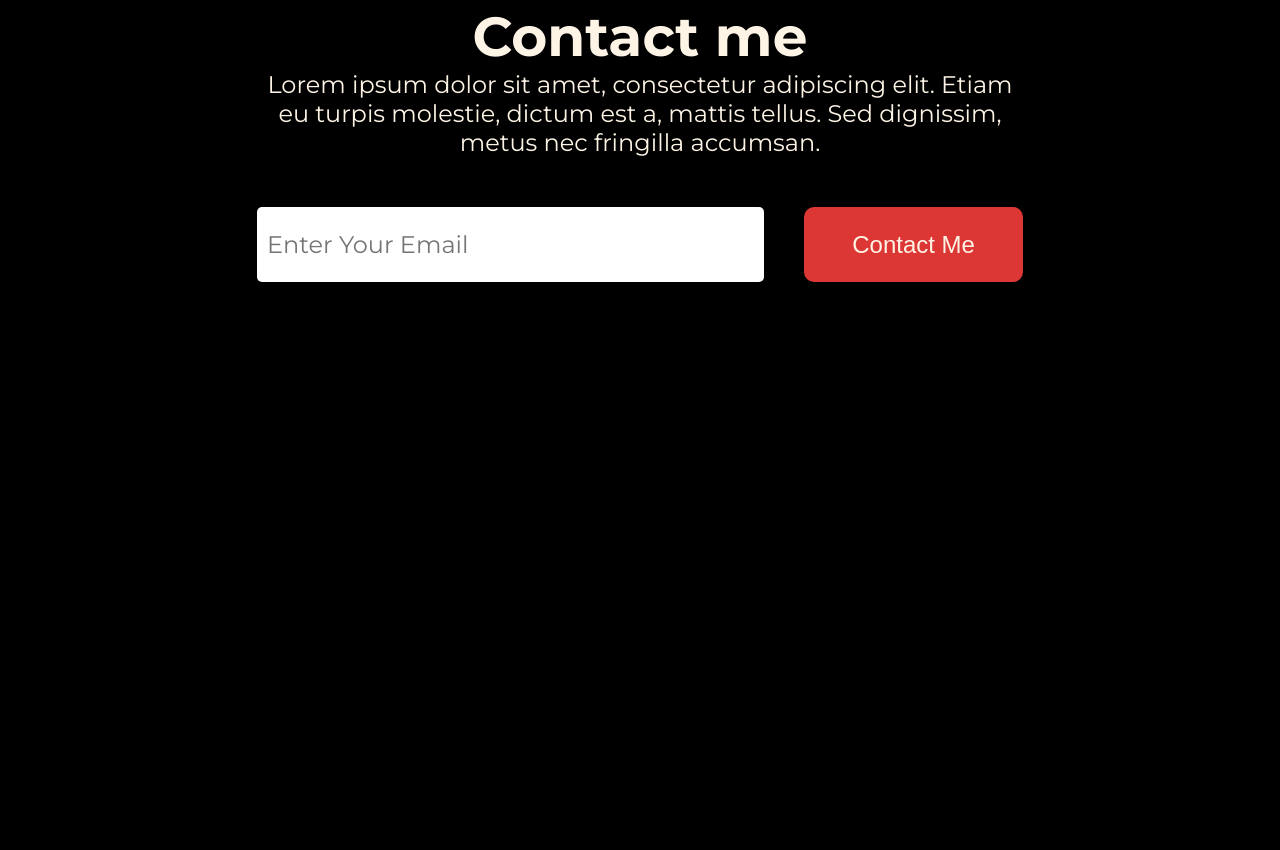
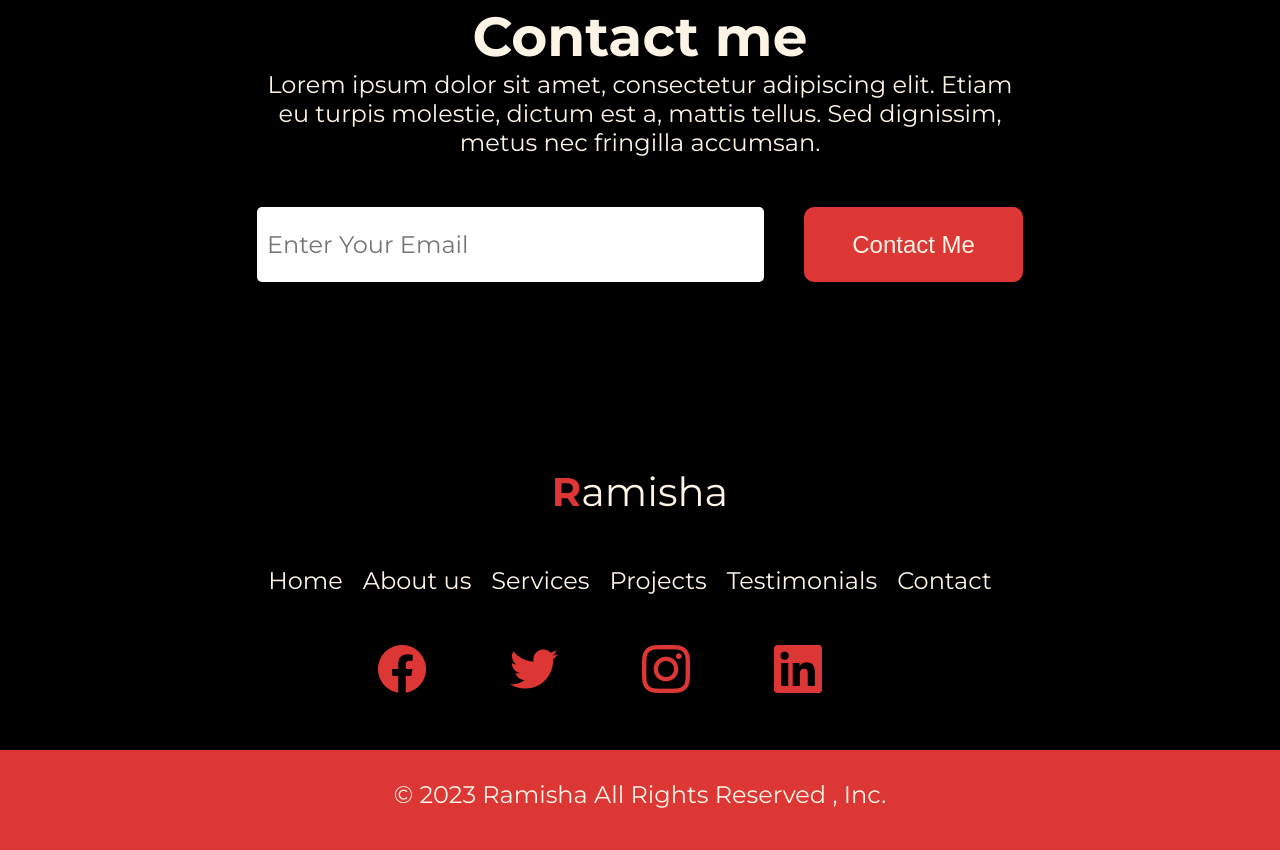
Before and after one commit to rezwanrahimr/Personal-Portfolio-Landing-Page-Design, a plain HTML site: page index.html in a window 1280 px wide. Shown: the part 4025-4875 px from the top of the page. Before the commit the page ends 4492 px from the top, so only its background shows below. Drawn offline with Linux system fonts and the light colour scheme.

Commit message:
footer section added

```diff
--- a/css/style.css
+++ b/css/style.css
@@ -418,14 +418,16 @@ body {
     padding: 35px 257px;
     margin: 100px 0px;
 }
-.contact_option{
+
+.contact_option {
     display: flex;
     justify-content: center;
     align-items: center;
     gap: 40px;
     margin: 50px 0px;
 }
-.contact_option >button{
+
+.contact_option>button {
     width: 274px;
     height: 75px;
     border: none;
@@ -444,6 +446,55 @@ body {
     padding: 10px;
     font-size: 24px;
     color: black;
+}
+
+/* Footer */
+.footer {
+    font-family: "Montserrat", sans-serif;
+    color: var(--primary-font-color);
+    display: flex;
+    flex-direction: column;
+    justify-content: center;
+    align-items: center;
+}
+
+.footer .logo {
+    text-align: center;
+}
+
+.footer_items {
+    display: flex;
+    list-style: none;
+    margin-top: 50px;
+
+
+}
+
+.footer_item {
+    margin-right: 20px;
+    font-size: 24px;
+}
+
+.footer_icons {
+    margin-top: 50px;
+}
+
+.footer_icons img {
+    margin-right: 80px;
+}
+
+.footer_message {
+    width: 100%;
+    height: 100px;
+    background-color: var(--secondary-font-color);
+    text-align: center;
+    font-size: 24px;
+    margin-top: 53px;
+}
+
+.footer_message p {
+    text-align: center;
+    margin-top: 30px;
 }
 
 /* Navbar Responsive Code */
--- a/index.html
+++ b/index.html
@@ -234,6 +234,30 @@
                 <button>Contact Me</button>
             </div>
         </section>
+
+        <!-- Footer -->
+        <footer class="footer">
+            <div class="logo">
+                <a href="/"><span>R</span>amisha</a>
+            </div>
+            <ul class="footer_items">
+                <li class="footer_item">Home</li>
+                <li class="footer_item">About us</li>
+                <li class="footer_item">Services</li>
+                <li class="footer_item">Projects</li>
+                <li class="footer_item">Testimonials</li>
+                <li class="footer_item">Contact</li>
+            </ul>
+            <div class="footer_icons">
+                <img src="/images/Facebook - Negative.png" alt="">
+                <img src="/images/Twitter - Negative.png" alt="">
+                <img src="/images/Instagram - Negative.png" alt="">
+                <img src="/images/LinkedIn - Negative.png" alt="">
+            </div>
+            <div class="footer_message">
+                <p>© 2023 Ramisha All Rights Reserved , Inc.</p>
+            </div>
+        </footer>
     </main>
 
     <script src="/js/script.js"></script>
```
Also changed, not shown: images/Facebook - Negative.png (added), images/Instagram - Negative.png (added), images/LinkedIn - Negative.png (added), images/Twitter - Negative.png (added).
